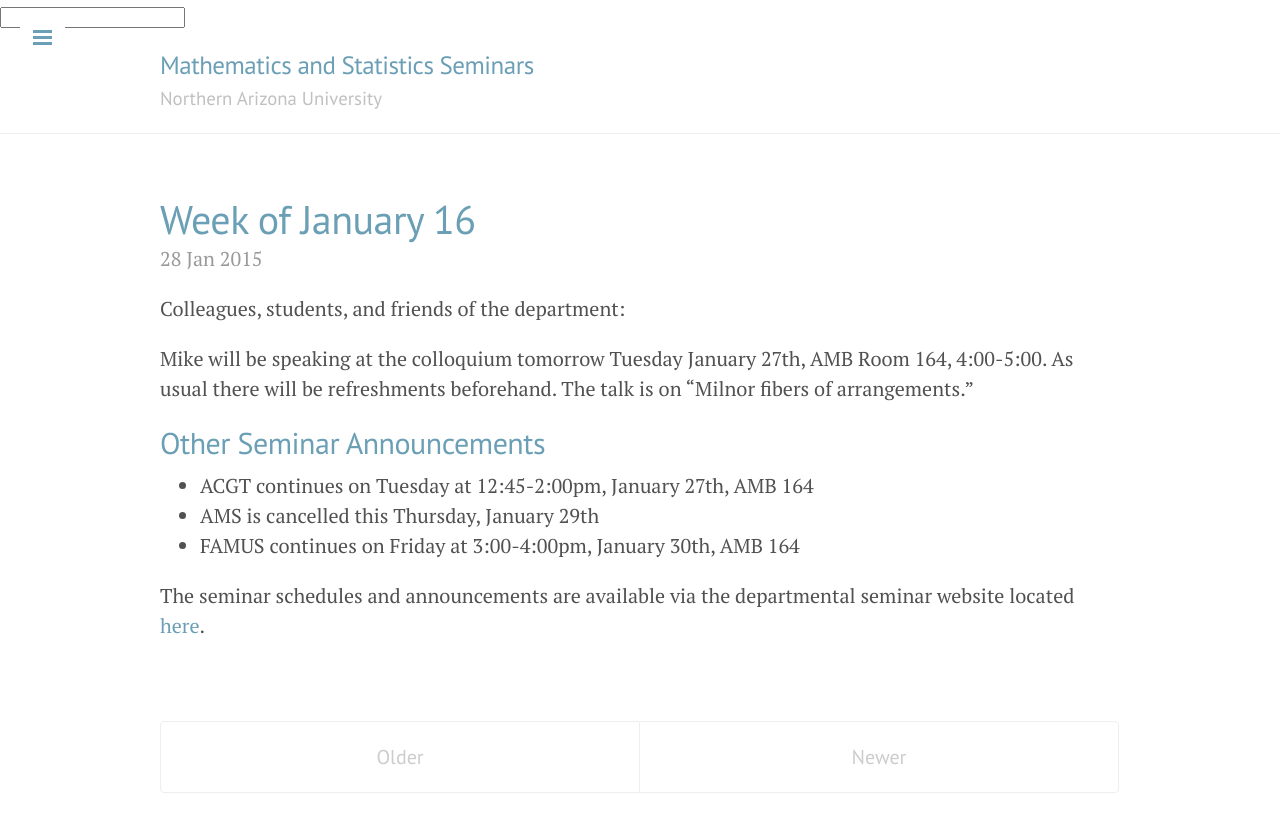
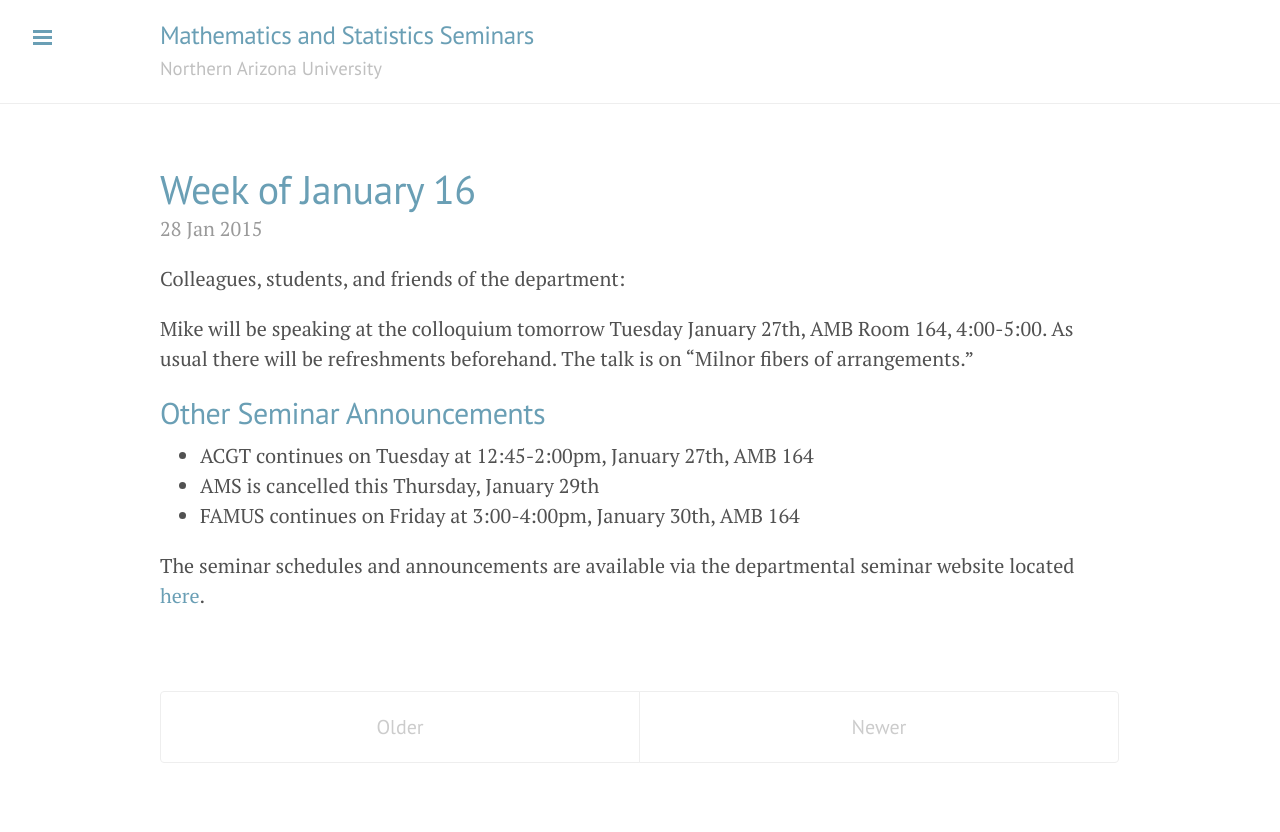
Before and after one commit to NAUMathStat/seminars, a Jekyll site: the page built from index.html, in a window 1280 px wide. Shown: the top 832 px of the page. Built offline with Jekyll 4.4.1, drawn with Linux system fonts in a browser that asks for light colours; Markdown is read by kramdown in place of the engine named in the settings; the list of posts is cut into pages by our own code.

Commit message:
Sidebar on load

```diff
--- a/_includes/sidebar.html
+++ b/_includes/sidebar.html
@@ -1,5 +1,4 @@
 <!-- Target for toggling the sidebar `.sidebar-checkbox` is for regular styles, `#sidebar-checkbox` for behavior. -->
-<input type="checked" class="sidebar-checked" id="sidebar-checked">
 <!-- <input type="checkbox" class="sidebar-checkbox" id="sidebar-checkbox"> -->
 
 <!-- Toggleable sidebar -->
```
